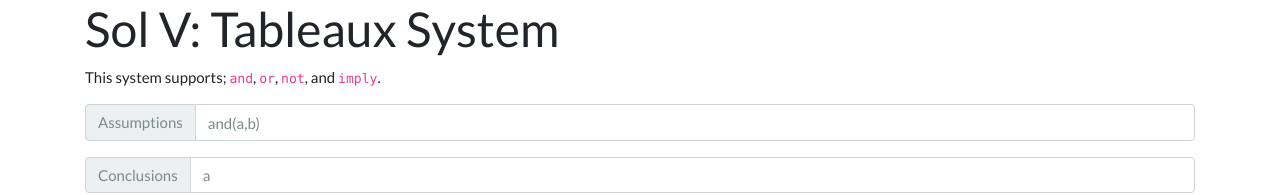
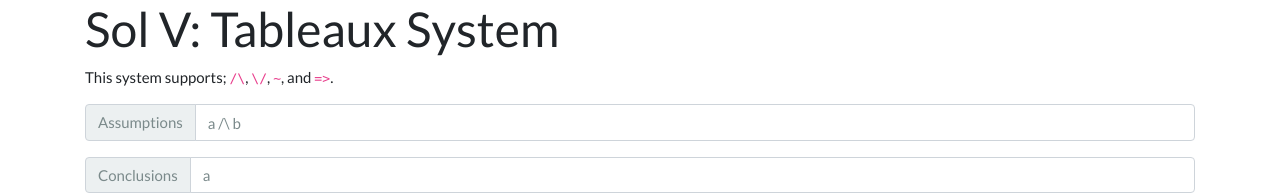
Before and after one commit to tani/solv, a plain HTML site: page index.html in a window 1280 px wide. Shown: the top 195 px of the page. Drawn offline with nearby package versions, Linux system fonts and the light colour scheme.

Commit message:
Update documents

```diff
--- a/index.html
+++ b/index.html
@@ -120,12 +120,12 @@
             <h1>Sol V: Tableaux System</h1>
         </header>
         <main class="container">
-            <p>This system supports; <code>and</code>, <code>or</code>, <code>not</code>, and <code>imply</code>.</p>
+		<p>This system supports; <code>/\</code>, <code>\/</code>, <code>~</code>, and <code>=&gt;</code>.</p>
             <div class="input-group mb-3">
                 <div class="input-group-prepend">
                     <span class="input-group-text">Assumptions</span>
                 </div>
-                <input class="form-control" id="assumptions" type="text" value="and(a,b)">
+                <input class="form-control" id="assumptions" type="text" value="a /\ b">
             </div>
             <div class="input-group mb-3">
                 <div class="input-group-prepend">
```
Also changed, not shown: 1 other file.
